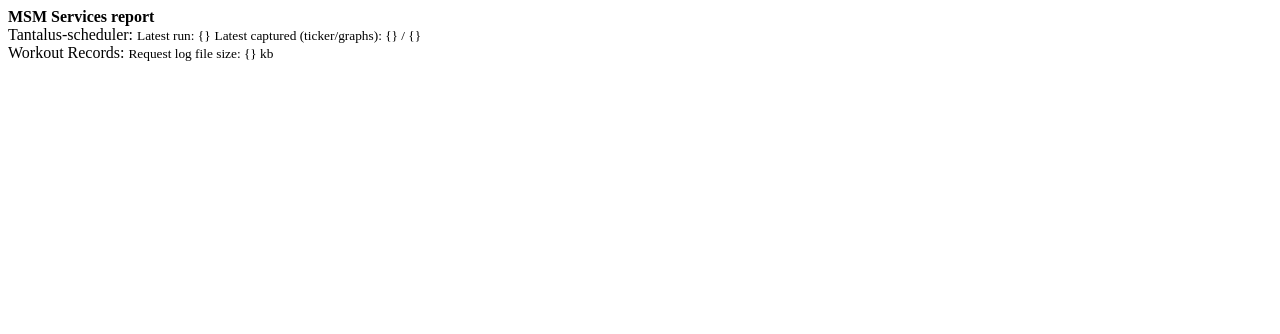
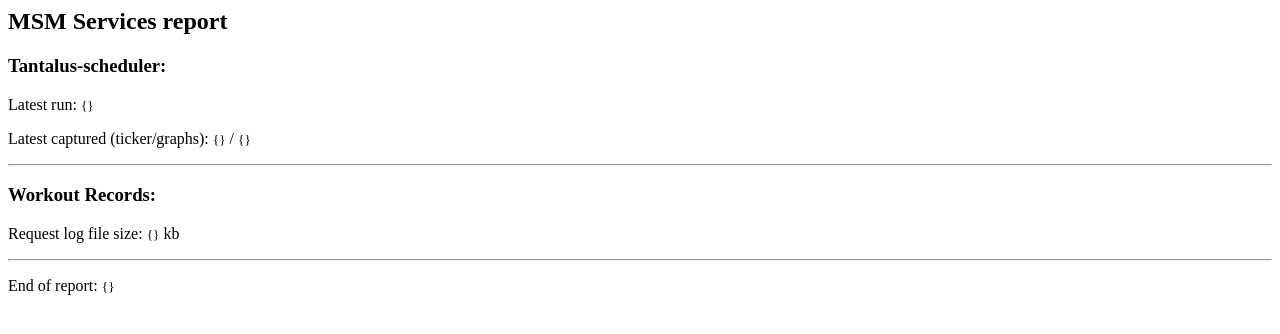
Before and after one commit to mikemey/mbin, a website: page memoria/msm_report_template.html in a window 1280 px wide. Drawn offline with Linux system fonts and the light colour scheme.

Commit message:
add data formatting, update report template

```diff
--- a/memoria/msm_report_template.html
+++ b/memoria/msm_report_template.html
@@ -1,15 +1,22 @@
 <html>
 <body>
 
-<b>MSM Services report</b>
+<h2>MSM Services report</h2>
+
 <div>
-  Tantalus-scheduler:
-  <small> Latest run: {}</small>
-  <small> Latest captured (ticker/graphs): {} / {}</small>
+  <h3>Tantalus-scheduler:</h3>
+  <p>Latest run: <small>{}</small></p>
+  <p>Latest captured (ticker/graphs): <small>{}</small> / <small>{}</small></p>
 </div>
+<hr>
+
 <div>
-  Workout Records:
-  <small>Request log file size: {} kb</small>
+  <h3>Workout Records:</h3>
+  <p>Request log file size: <small>{}</small> kb</p>
 </div>
+<hr>
+
+<p>End of report: <small>{}</small></p>
+
 </body>
 </html>
```
Also changed, not shown: 1 other file.
